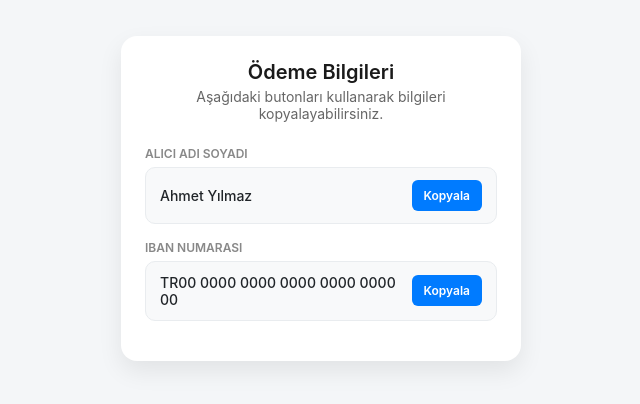
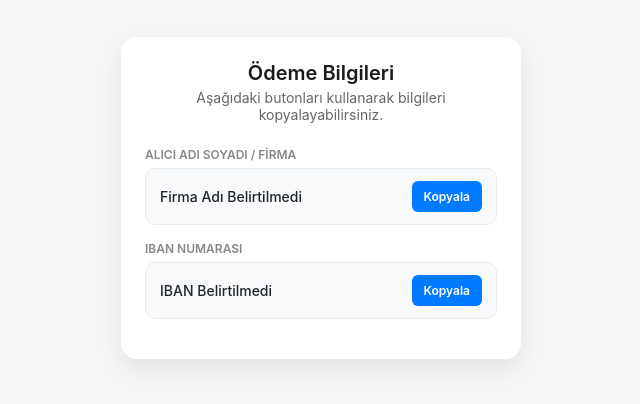
Before and after one commit to samilbasayev/nfc-iban, a plain HTML site: page index.html in a window 1280 px wide. Shown: the part 202-606 px from the top of the page, without its empty margins (319-959 px from the left). Drawn offline with Linux system fonts and the light colour scheme.

Commit message:
index.html

```diff
--- a/index.html
+++ b/index.html
@@ -98,9 +98,9 @@
 
     <!-- İSİM SOYİSİM BÖLÜMÜ -->
     <div class="info-group">
-        <span class="info-label">Alıcı Adı Soyadı</span>
+        <span class="info-label">Alıcı Adı Soyadı / Firma</span>
         <div class="info-box">
-            <span class="info-text" id="nameText">Ahmet Yılmaz</span>
+            <span class="info-text" id="nameText">Yükleniyor...</span>
             <button class="copy-btn" onclick="copyData('nameText', this)">Kopyala</button>
         </div>
     </div>
@@ -109,13 +109,22 @@
     <div class="info-group">
         <span class="info-label">IBAN Numarası</span>
         <div class="info-box">
-            <span class="info-text" id="ibanText">TR00 0000 0000 0000 0000 0000 00</span>
+            <span class="info-text" id="ibanText">Yükleniyor...</span>
             <button class="copy-btn" onclick="copyData('ibanText', this)">Kopyala</button>
         </div>
     </div>
 </div>
 
 <script>
+    // URL üzerindeki parametreleri oku (ör: ?isim=...&iban=...)
+    const urlParams = new URLSearchParams(window.location.search);
+    const isimParam = urlParams.get('isim');
+    const ibanParam = urlParams.get('iban');
+
+    // Eğer URL'de parametre varsa ekrana yaz, yoksa varsayılan metin göster
+    document.getElementById('nameText').innerText = isimParam ? isimParam : "Firma Adı Belirtilmedi";
+    document.getElementById('ibanText').innerText = ibanParam ? ibanParam : "IBAN Belirtilmedi";
+
     function copyData(elementId, btn) {
         const textToCopy = document.getElementById(elementId).innerText;
 
```
